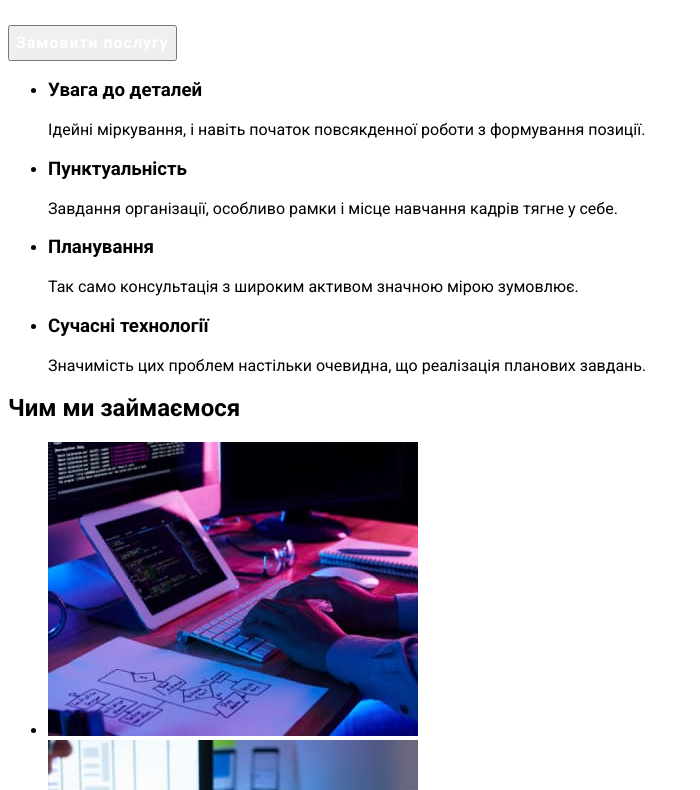
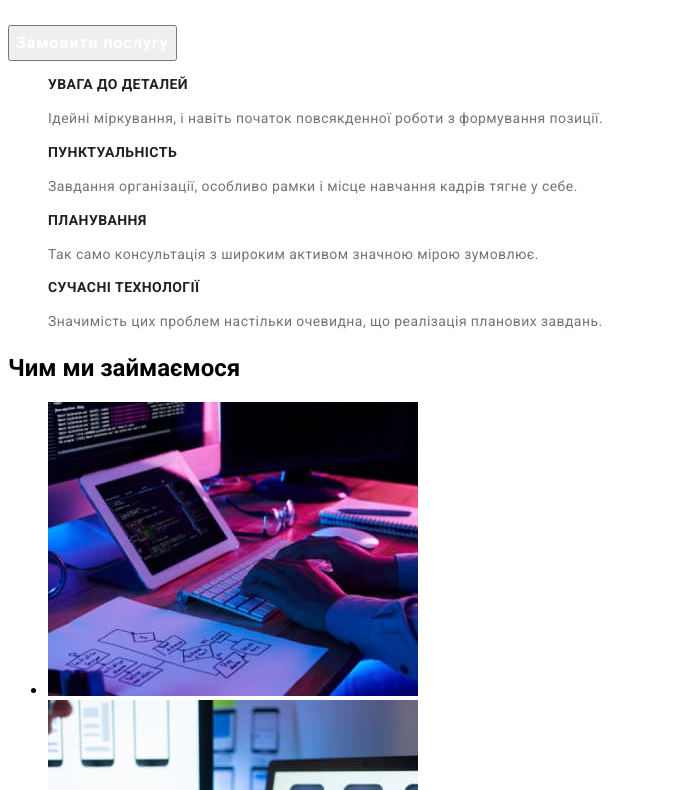
Before and after one commit to Andrzej33/goit-markup-hw-02, a plain HTML site: page index.html in a window 1280 px wide. Shown: the part 236-1026 px from the top of the page, without its empty margins (0-700 px from the left). Drawn offline with Linux system fonts and the light colour scheme.

Commit message:
thursday mornng

```diff
--- a/css/styles.css
+++ b/css/styles.css
@@ -73,5 +73,19 @@ body {font-family: 'roboto', sans-serif;}
                white-space: nowrap;
                clip-path: inset(100%);
                clip: rect(0 0 0 0);
-               overflow: hidden;
-           }
+               overflow: hidden; }
+
+               .benefits-title
+       {font-weight: 700;
+        font-size: 14px;
+        line-height: 1.14;
+        letter-spacing: 0.03em;
+        text-transform: uppercase;
+        color: #212121;}
+
+            .benefits-text
+            {font-weight: 400;
+            font-size: 14px;
+            line-height: 1.71;
+            letter-spacing: 0.03em;
+            color: #757575;}
--- a/index.html
+++ b/index.html
@@ -15,7 +15,7 @@
   <body>
     <header class="header">
       <nav class="heder-navigation">
-        <a class="header-logo" lang="en" href="./index.html">WebStudio</a>
+        <a class="header-logo link" lang="en" href="./index.html">WebStudio</a>
         <ul class="header-list list">
 
           <liheader-item><a class="header-link link" href="./index.html">Студія</a></li>
@@ -37,30 +37,30 @@
       </section>
       <section class="benefits">
         <h2 class="visually-hidden">Наші переваги</h2>
-        <ul>
+        <ul class="benefits-list list">
           <li>
-            <h3>Увага до деталей</h3>
-            <p>
+            <h3 class="benefits-title">Увага до деталей</h3>
+            <p class="benefits-text">
               Ідейні міркування, і навіть початок повсякденної роботи з
               формування позиції.
             </p>
           </li>
           <li>
-            <h3>Пунктуальність</h3>
-            <p>
+            <h3 class="benefits-title">Пунктуальність</h3>
+            <p class="benefits-text">
               Завдання організації, особливо рамки і місце навчання кадрів тягне
               у себе.
             </p>
           </li>
           <li>
-            <h3>Планування</h3>
-            <p>
+            <h3 class="benefits-title">Планування</h3>
+            <p class="benefits-text">
               Так само консультація з широким активом значною мірою зумовлює.
             </p>
           </li>
           <li>
-            <h3>Сучасні технології</h3>
-            <p>
+            <h3 class="benefits-title">Сучасні технології</h3>
+            <p class="benefits-text">
               Значимість цих проблем настільки очевидна, що реалізація планових
               завдань.
             </p>
```
